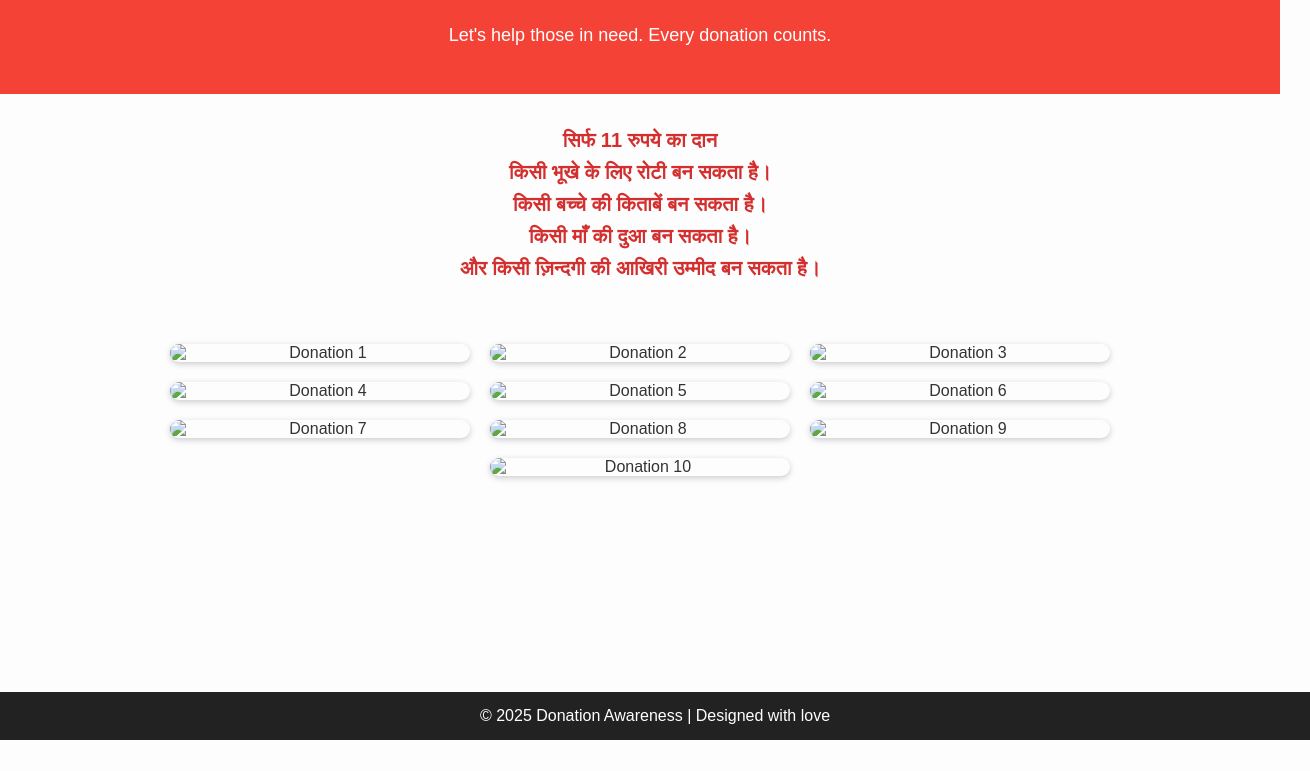
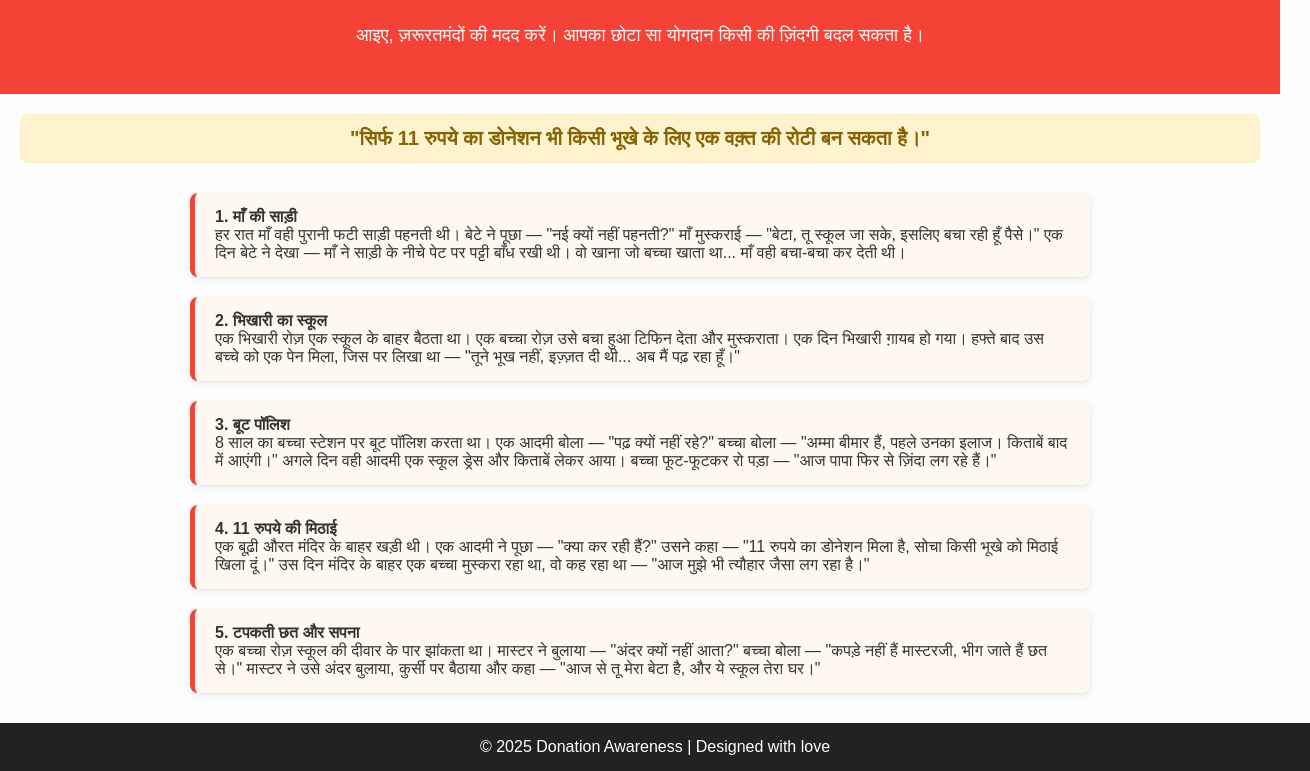
Before and after one commit to rohxxtt/-Donation-Awarness-, a plain HTML site: page index.html in a window 1280 px wide. Shown: the part 60-831 px from the top of the page, 1310 px wide, since content can reach past the window. Before the commit the page ends 800 px from the top, so only its background shows below. Drawn offline with Linux system fonts and the light colour scheme.

Commit message:
Update index.html
Signed-off-by: rohxxtt <rohit.mishra.rm982@gmail.com>

```diff
--- a/index.html
+++ b/index.html
@@ -1,5 +1,5 @@
 <!DOCTYPE html>
-<html lang="en">
+<html lang="hi">
 <head>
     <meta charset="UTF-8">
     <title>Donation Awareness</title>
@@ -24,37 +24,37 @@
             font-size: 18px;
             padding: 10px;
         }
-        .gallery {
-            display: flex;
-            flex-wrap: wrap;
-            justify-content: center;
-            padding: 20px;
+        .highlight {
+            background-color: #fff3cd;
+            color: #856404;
+            padding: 12px;
+            margin: 20px;
+            border: 1px solid #ffeeba;
+            border-radius: 8px;
+            font-size: 20px;
+            font-weight: bold;
         }
-        .gallery img {
-            width: 300px;
-            height: auto;
-            margin: 10px;
-            border-radius: 10px;
-            box-shadow: 0 2px 6px rgba(0,0,0,0.2);
-            transition: transform 0.3s;
+        .stories {
+            max-width: 900px;
+            margin: 30px auto;
+            padding: 0 20px;
+            text-align: left;
         }
-        .gallery img:hover {
-            transform: scale(1.05);
+        .story {
+            background: #fff8f0;
+            border-left: 5px solid #f44336;
+            margin: 20px 0;
+            padding: 15px 20px;
+            border-radius: 8px;
+            box-shadow: 0 2px 6px rgba(0,0,0,0.1);
         }
         footer {
             background-color: #222;
             color: #fff;
             padding: 15px;
-            position: fixed;
+            position: relative;
             width: 100%;
             bottom: 0;
-        }
-        .hindi-message {
-            font-size: 20px;
-            font-weight: bold;
-            color: #d32f2f;
-            line-height: 1.6;
-            margin: 20px;
         }
     </style>
 </head>
@@ -62,28 +62,38 @@
 
     <header>
         <h1>Donation Awareness</h1>
-        <p>Let's help those in need. Every donation counts.</p>
+        <p>आइए, ज़रूरतमंदों की मदद करें। आपका छोटा सा योगदान किसी की ज़िंदगी बदल सकता है।</p>
     </header>
 
-    <p class="hindi-message">
-        सिर्फ 11 रुपये का दान<br>
-        किसी भूखे के लिए रोटी बन सकता है।<br>
-        किसी बच्चे की किताबें बन सकता है।<br>
-        किसी माँ की दुआ बन सकता है।<br>
-        और किसी ज़िन्दगी की आखिरी उम्मीद बन सकता है।
-    </p>
+    <div class="highlight">
+        "सिर्फ 11 रुपये का डोनेशन भी किसी भूखे के लिए एक वक़्त की रोटी बन सकता है।"
+    </div>
 
-    <div class="gallery">
-        <img src="images/donation1.jpg" alt="Donation 1">
-        <img src="images/donation2.jpg" alt="Donation 2">
-        <img src="images/donation3.jpg" alt="Donation 3">
-        <img src="images/donation4.jpg" alt="Donation 4">
-        <img src="images/donation5.jpg" alt="Donation 5">
-        <img src="images/donation6.jpg" alt="Donation 6">
-        <img src="images/donation7.jpg" alt="Donation 7">
-        <img src="images/donation8.jpg" alt="Donation 8">
-        <img src="images/donation9.jpg" alt="Donation 9">
-        <img src="images/donation10.jpg" alt="Donation 10">
+    <div class="stories">
+        <div class="story">
+            <strong>1. माँ की साड़ी</strong><br>
+            हर रात माँ वही पुरानी फटी साड़ी पहनती थी। बेटे ने पूछा — "नई क्यों नहीं पहनती?" माँ मुस्कराई — "बेटा, तू स्कूल जा सके, इसलिए बचा रही हूँ पैसे।" एक दिन बेटे ने देखा — माँ ने साड़ी के नीचे पेट पर पट्टी बाँध रखी थी। वो खाना जो बच्चा खाता था... माँ वही बचा-बचा कर देती थी।
+        </div>
+
+        <div class="story">
+            <strong>2. भिखारी का स्कूल</strong><br>
+            एक भिखारी रोज़ एक स्कूल के बाहर बैठता था। एक बच्चा रोज़ उसे बचा हुआ टिफिन देता और मुस्कराता। एक दिन भिखारी ग़ायब हो गया। हफ्ते बाद उस बच्चे को एक पेन मिला, जिस पर लिखा था — "तूने भूख नहीं, इज़्ज़त दी थी... अब मैं पढ़ रहा हूँ।"
+        </div>
+
+        <div class="story">
+            <strong>3. बूट पॉलिश</strong><br>
+            8 साल का बच्चा स्टेशन पर बूट पॉलिश करता था। एक आदमी बोला — "पढ़ क्यों नहीं रहे?" बच्चा बोला — "अम्मा बीमार हैं, पहले उनका इलाज। किताबें बाद में आएंगी।" अगले दिन वही आदमी एक स्कूल ड्रेस और किताबें लेकर आया। बच्चा फूट-फूटकर रो पड़ा — "आज पापा फिर से ज़िंदा लग रहे हैं।"
+        </div>
+
+        <div class="story">
+            <strong>4. 11 रुपये की मिठाई</strong><br>
+            एक बूढ़ी औरत मंदिर के बाहर खड़ी थी। एक आदमी ने पूछा — "क्या कर रही हैं?" उसने कहा — "11 रुपये का डोनेशन मिला है, सोचा किसी भूखे को मिठाई खिला दूं।" उस दिन मंदिर के बाहर एक बच्चा मुस्करा रहा था, वो कह रहा था — "आज मुझे भी त्यौहार जैसा लग रहा है।"
+        </div>
+
+        <div class="story">
+            <strong>5. टपकती छत और सपना</strong><br>
+            एक बच्चा रोज़ स्कूल की दीवार के पार झांकता था। मास्टर ने बुलाया — "अंदर क्यों नहीं आता?" बच्चा बोला — "कपड़े नहीं हैं मास्टरजी, भीग जाते हैं छत से।" मास्टर ने उसे अंदर बुलाया, कुर्सी पर बैठाया और कहा — "आज से तू मेरा बेटा है, और ये स्कूल तेरा घर।"
+        </div>
     </div>
 
     <footer>
```
